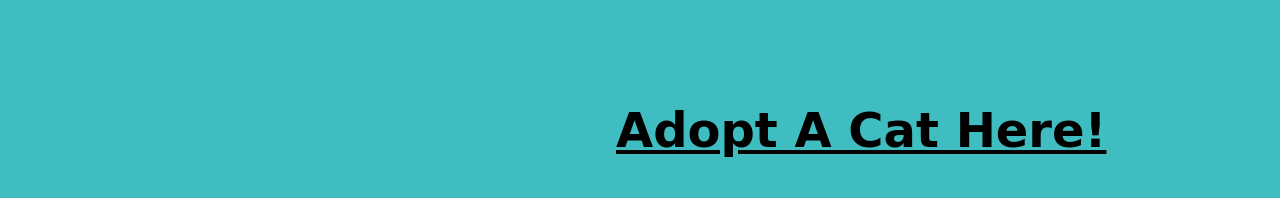
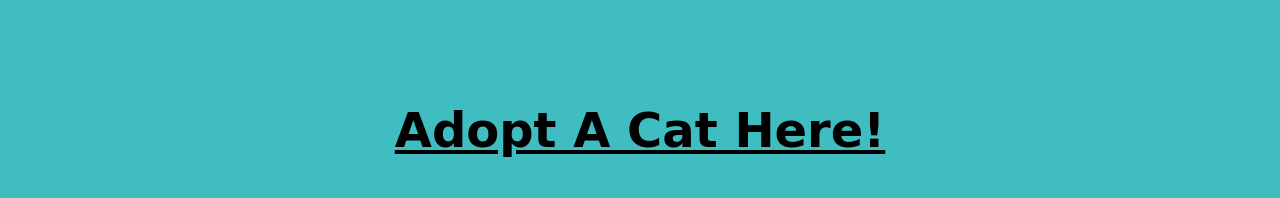
Before and after one commit to SophiaLed/Photo-Gallery, a plain HTML site: page index.html in a window 1280 px wide. Shown: the part 2312-2510 px from the top of the page. Drawn offline with Linux system fonts and the light colour scheme; a web font is replaced by a local one.

Commit message:
Update style.css

```diff
--- a/style.css
+++ b/style.css
@@ -60,11 +60,12 @@ div {
 }
 
 .catlink {
-  display: block;
+  display: flex;
   color: black;
   font-family: 'Pompiere', cursive;
   padding: 20px;
   padding-top: 30px;
   zoom: 200%;
-  margin-left: 45%;
+  justify-content: center;
+  flex-direction: row;
 }
```
